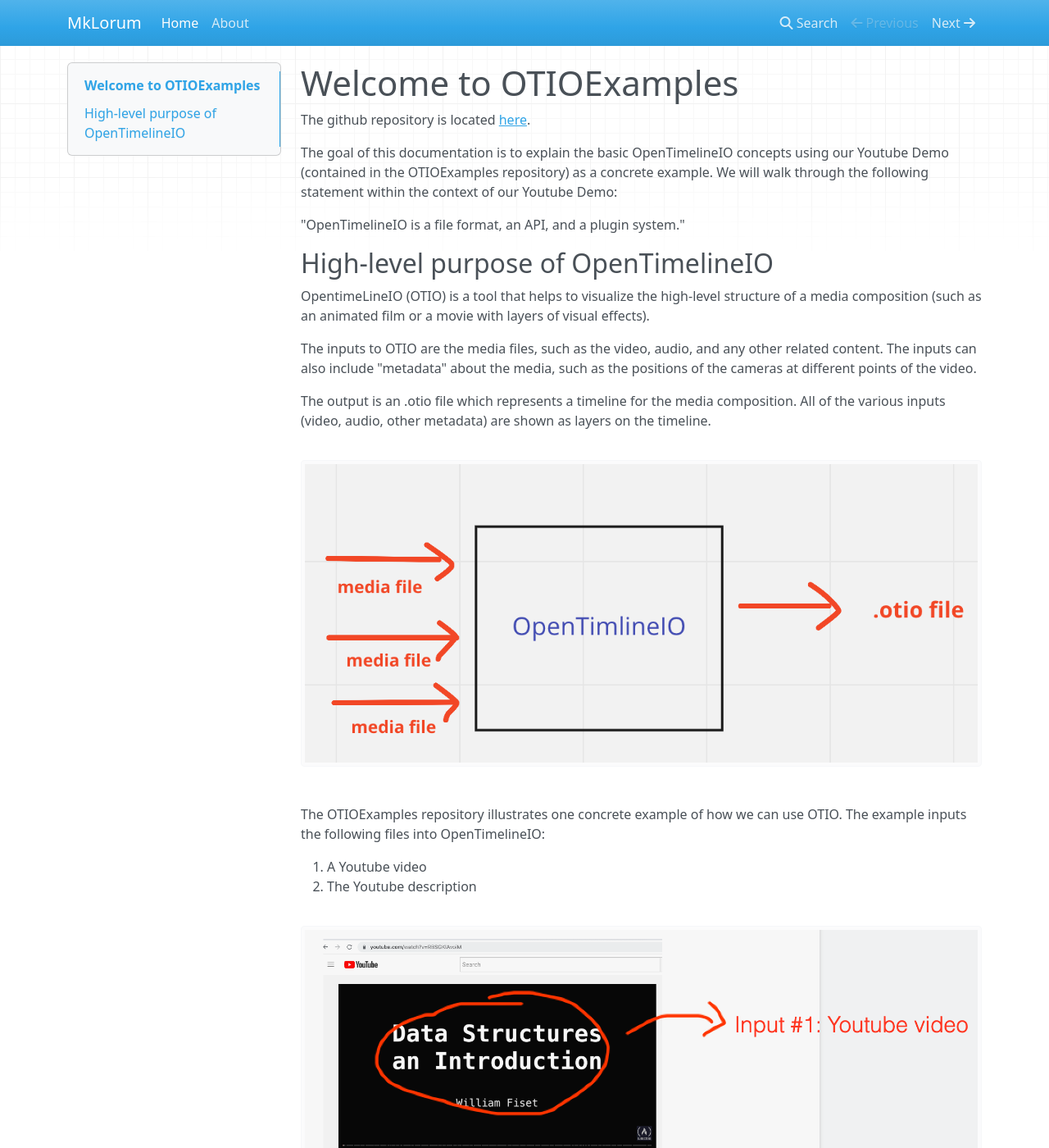
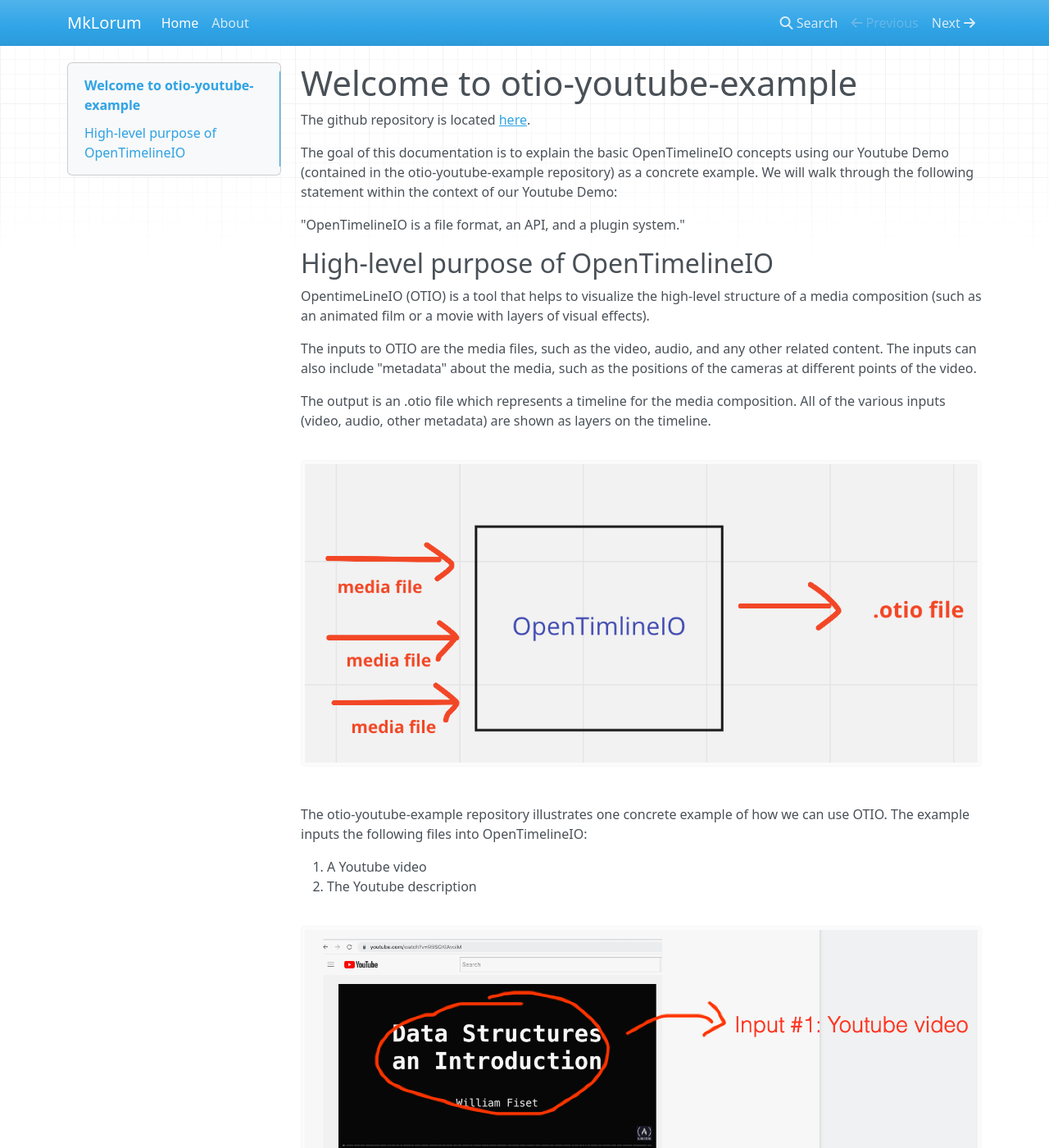
Before and after one commit to OpenTimelineIO/otio-youtube-example, an MkDocs documentation site: the page built from docs/index.md, in a window 1280 px wide and 1400 px high. Shown: the whole window at 82% size. Built offline with MkDocs 1.6.1, drawn with Linux system fonts in a browser that asks for light colours; nearby versions of some CDN libraries.

Commit message:
Rename repo to otio-youtube-example.  Update documentation with the new name.

```diff
--- a/docs/index.md
+++ b/docs/index.md
@@ -1,8 +1,8 @@
-# Welcome to OTIOExamples
+# Welcome to otio-youtube-example
 
-The github repository is located [here](https://github.com/utsab/OTIOExamples).
+The github repository is located [here](https://github.com/utsab/otio-youtube-example).
 
-The goal of this documentation is to explain the basic OpenTimelineIO concepts using our Youtube Demo (contained in the OTIOExamples repository) as a concrete example.  We will walk through the following statement within the context of our Youtube Demo:
+The goal of this documentation is to explain the basic OpenTimelineIO concepts using our Youtube Demo (contained in the otio-youtube-example repository) as a concrete example.  We will walk through the following statement within the context of our Youtube Demo:
 
 "OpenTimelineIO is a file format, an API, and a plugin system."
 
@@ -22,7 +22,7 @@ The output is an .otio file which represents a timeline for the media compositio
 ![High-level visual](./img/high_level_visual.png?raw=true "High-level purpose of OTIO")
 
 
-The OTIOExamples repository illustrates one concrete example of how we can use OTIO.  The example inputs the following files into OpenTimelineIO:
+The otio-youtube-example repository illustrates one concrete example of how we can use OTIO.  The example inputs the following files into OpenTimelineIO:
 
 1. A Youtube video
 2. The Youtube description
```
